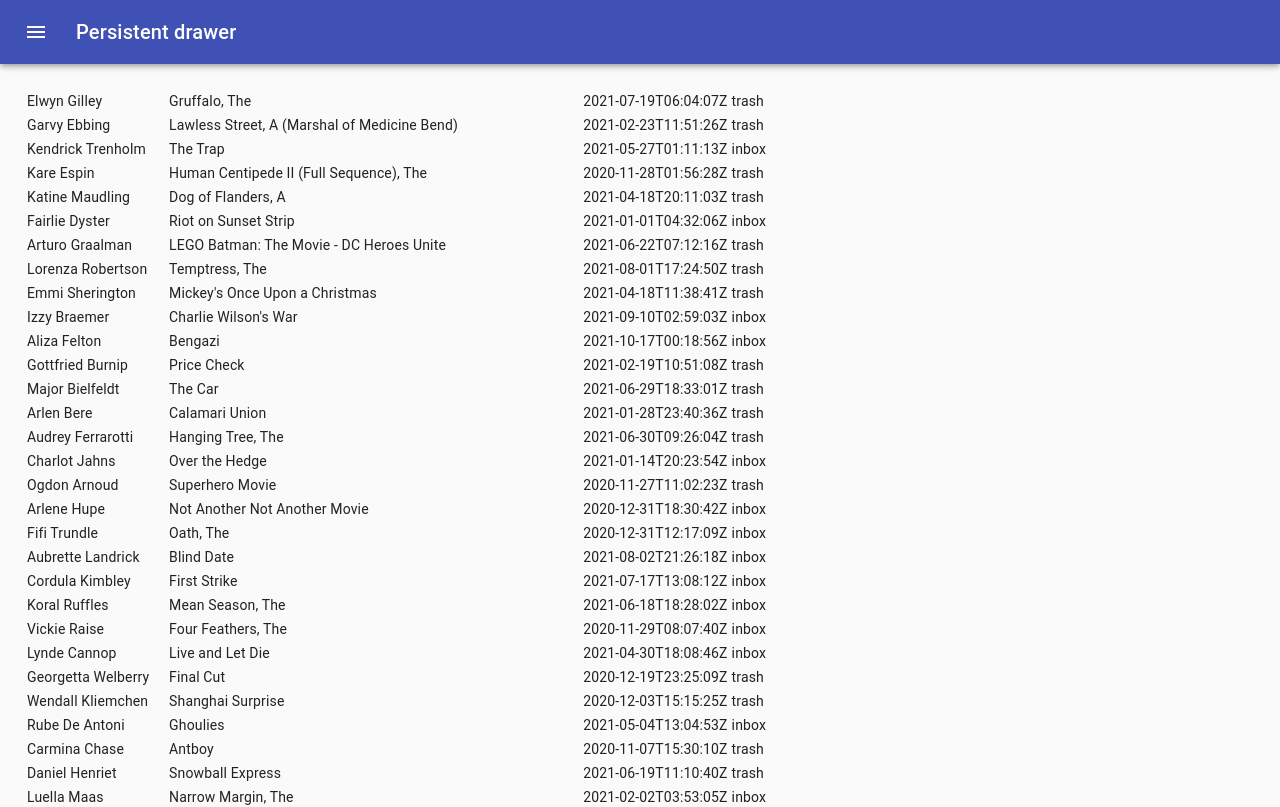
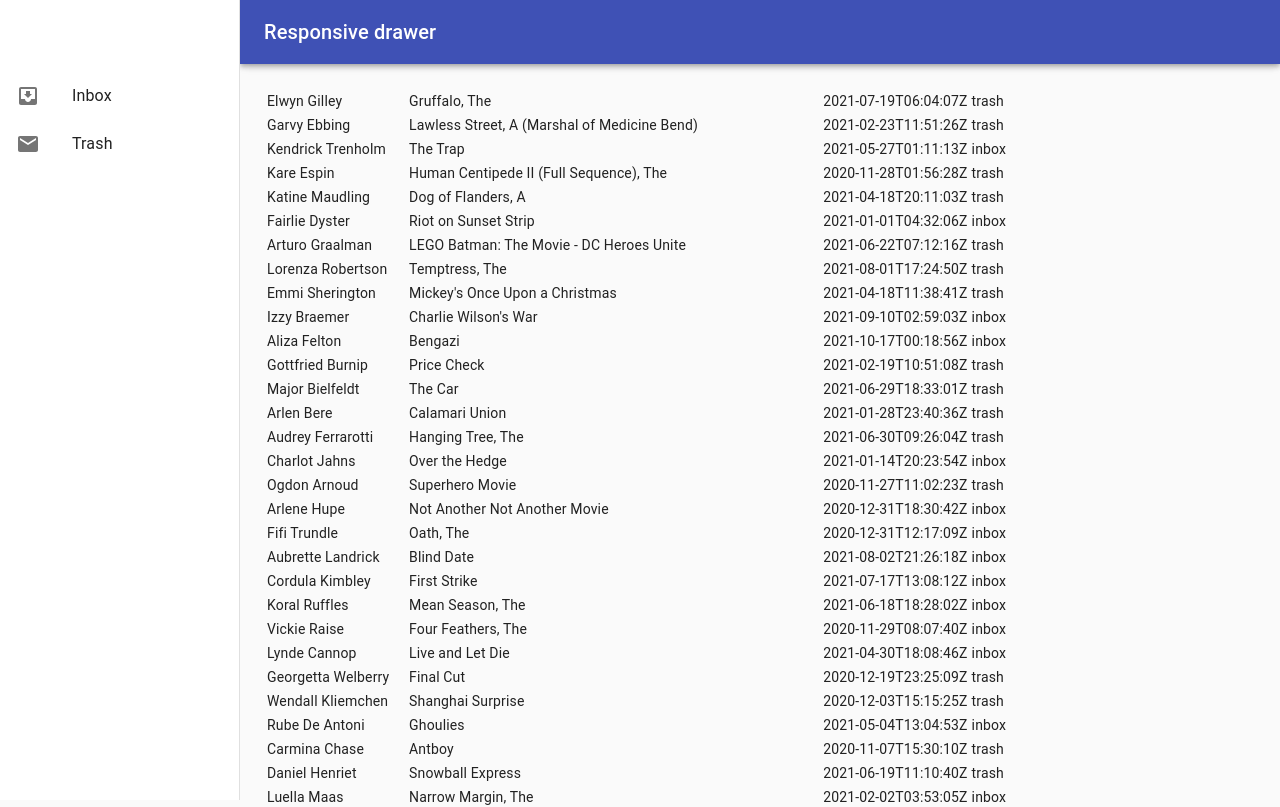
Before and after one commit to joeymtn/assignment-5, a React (Create React App) app: page / in a window 1280 px wide. Shown: the top 807 px of the page. Built offline with nearby package versions, Linux system fonts and the light colour scheme; the HTML template or start-up script is replaced by a standard one.

Commit message:
added files

```diff
--- a/src/App.js
+++ b/src/App.js
@@ -1,155 +1,156 @@
 import React from 'react';
-import clsx from 'clsx';
-import {makeStyles, useTheme} from '@material-ui/core/styles';
+import PropTypes from 'prop-types';
+import AppBar from '@material-ui/core/AppBar';
+import CssBaseline from '@material-ui/core/CssBaseline';
 import Drawer from '@material-ui/core/Drawer';
-import CssBaseline from '@material-ui/core/CssBaseline';
-import AppBar from '@material-ui/core/AppBar';
-import Toolbar from '@material-ui/core/Toolbar';
+import Hidden from '@material-ui/core/Hidden';
+import IconButton from '@material-ui/core/IconButton';
+import InboxIcon from '@material-ui/icons/MoveToInbox';
 import List from '@material-ui/core/List';
-import Typography from '@material-ui/core/Typography';
-import IconButton from '@material-ui/core/IconButton';
-import MenuIcon from '@material-ui/icons/Menu';
-import ChevronLeftIcon from '@material-ui/icons/ChevronLeft';
-import ChevronRightIcon from '@material-ui/icons/ChevronRight';
 import ListItem from '@material-ui/core/ListItem';
 import ListItemIcon from '@material-ui/core/ListItemIcon';
 import ListItemText from '@material-ui/core/ListItemText';
-import InboxIcon from '@material-ui/icons/MoveToInbox';
 import MailIcon from '@material-ui/icons/Mail';
+import MenuIcon from '@material-ui/icons/Menu';
+import Toolbar from '@material-ui/core/Toolbar';
+import Typography from '@material-ui/core/Typography';
+import {makeStyles, useTheme} from '@material-ui/core/styles';
 import EmailList from './EmailList';
+
 const drawerWidth = 240;
 
 const useStyles = makeStyles((theme) => ({
   root: {
     display: 'flex',
   },
+  drawer: {
+    [theme.breakpoints.up('sm')]: {
+      width: drawerWidth,
+      flexShrink: 0,
+    },
+  },
   appBar: {
-    transition: theme.transitions.create(['margin', 'width'], {
-      easing: theme.transitions.easing.sharp,
-      duration: theme.transitions.duration.leavingScreen,
-    }),
-  },
-  appBarShift: {
-    width: `calc(100% - ${drawerWidth}px)`,
-    marginLeft: drawerWidth,
-    transition: theme.transitions.create(['margin', 'width'], {
-      easing: theme.transitions.easing.easeOut,
-      duration: theme.transitions.duration.enteringScreen,
-    }),
+    [theme.breakpoints.up('sm')]: {
+      width: `calc(100% - ${drawerWidth}px)`,
+      marginLeft: drawerWidth,
+    },
   },
   menuButton: {
     marginRight: theme.spacing(2),
+    [theme.breakpoints.up('sm')]: {
+      display: 'none',
+    },
   },
-  hide: {
-    display: 'none',
-  },
-  drawer: {
-    width: drawerWidth,
-    flexShrink: 0,
-  },
+  // necessary for content to be below app bar
+  toolbar: theme.mixins.toolbar,
   drawerPaper: {
     width: drawerWidth,
-  },
-  drawerHeader: {
-    display: 'flex',
-    alignItems: 'center',
-    padding: theme.spacing(0, 1),
-    // necessary for content to be below app bar
-    ...theme.mixins.toolbar,
-    justifyContent: 'flex-end',
   },
   content: {
     flexGrow: 1,
     padding: theme.spacing(3),
-    transition: theme.transitions.create('margin', {
-      easing: theme.transitions.easing.sharp,
-      duration: theme.transitions.duration.leavingScreen,
-    }),
-    marginLeft: -drawerWidth,
-  },
-  contentShift: {
-    transition: theme.transitions.create('margin', {
-      easing: theme.transitions.easing.easeOut,
-      duration: theme.transitions.duration.enteringScreen,
-    }),
-    marginLeft: 0,
   },
 }));
 /**
  *
- * @return {Object}
+ * @param {*} props
+ * @return {*} obj
  */
-export default function PersistentDrawerLeft() {
+function App(props) {
+  const {window} = props;
   const classes = useStyles();
   const theme = useTheme();
-  const [open, setOpen] = React.useState(false);
-
-  const handleDrawerOpen = () => {
-    setOpen(true);
+  const [mobileOpen, setMobileOpen] = React.useState(false);
+  // const [mailbox, setMailBox] = React.useState('Inbox');
+  const handleDrawerToggle = () => {
+    setMobileOpen(!mobileOpen);
   };
 
-  const handleDrawerClose = () => {
-    setOpen(false);
-  };
+  const drawer = (
+    <div>
+      <div className={classes.toolbar} />
+
+      <List>
+        {['Inbox', 'Trash'].map((text, index) => (
+          <ListItem button key={text}>
+            <ListItemIcon>{index % 2 === 0 ? <InboxIcon /> :
+              <MailIcon />}</ListItemIcon>
+            <ListItemText primary={text} />
+          </ListItem>
+        ))}
+      </List>
+    </div>
+  );
+
+  const container = window !== undefined ? () =>
+    window().document.body : undefined;
 
   return (
     <div className={classes.root}>
       <CssBaseline />
-      <AppBar
-        position="fixed"
-        className={clsx(classes.appBar, {
-          [classes.appBarShift]: open,
-        })}
-      >
+      <AppBar position="fixed"
+        className={classes.appBar}>
         <Toolbar>
           <IconButton
             color="inherit"
             aria-label="open drawer"
-            onClick={handleDrawerOpen}
             edge="start"
-            className={clsx(classes.menuButton, open && classes.hide)}
+            onClick={handleDrawerToggle}
+            className={classes.menuButton}
           >
             <MenuIcon />
           </IconButton>
           <Typography variant="h6" noWrap>
-            Persistent drawer
+            Responsive drawer
           </Typography>
         </Toolbar>
       </AppBar>
-      <Drawer
-        className={classes.drawer}
-        variant="persistent"
-        anchor="left"
-        open={open}
-        classes={{
-          paper: classes.drawerPaper,
-        }}
-      >
-        <div className={classes.drawerHeader}>
-          <IconButton onClick={handleDrawerClose}>
-            {theme.direction === 'ltr' ? <ChevronLeftIcon /> :
-              <ChevronRightIcon />}
-          </IconButton>
-        </div>
-        <List>
-          {['Inbox', 'Trash'].map((text, index) => (
-            <ListItem button key={text}>
-              <ListItemIcon>{index % 2 === 0 ?
-                <InboxIcon /> :
-                <MailIcon />}</ListItemIcon>
-              <ListItemText primary={text} />
-            </ListItem>
-          ))}
-        </List>
-      </Drawer>
-      <main
-        className={clsx(classes.content, {
-          [classes.contentShift]: open,
-        })}
-      >
-        <div className={classes.drawerHeader} />
+      <nav className={classes.drawer} aria-label="mailbox folders">
+        {/* The implementation can be swapped with
+        js to avoid SEO duplication of links. */}
+        <Hidden smUp implementation="css">
+          <Drawer
+            container={container}
+            variant="temporary"
+            anchor={theme.direction === 'rtl' ? 'right' : 'left'}
+            open={mobileOpen}
+            onClose={handleDrawerToggle}
+            classes={{
+              paper: classes.drawerPaper,
+            }}
+            ModalProps={{
+              keepMounted: true, // Better open performance on mobile.
+            }}
+          >
+            {drawer}
+          </Drawer>
+        </Hidden>
+        <Hidden xsDown implementation="css">
+          <Drawer
+            classes={{
+              paper: classes.drawerPaper,
+            }}
+            variant="permanent"
+            open
+          >
+            {drawer}
+          </Drawer>
+        </Hidden>
+      </nav>
+      <main className={classes.content}>
+        <div className={classes.toolbar} />
         <EmailList/>
       </main>
     </div>
   );
 }
+
+App.propTypes = {
+  /**
+   * Injected by the documentation to work in an iframe.
+   * You won't need it on your project.
+   */
+  window: PropTypes.func,
+};
+
+export default App;
```
